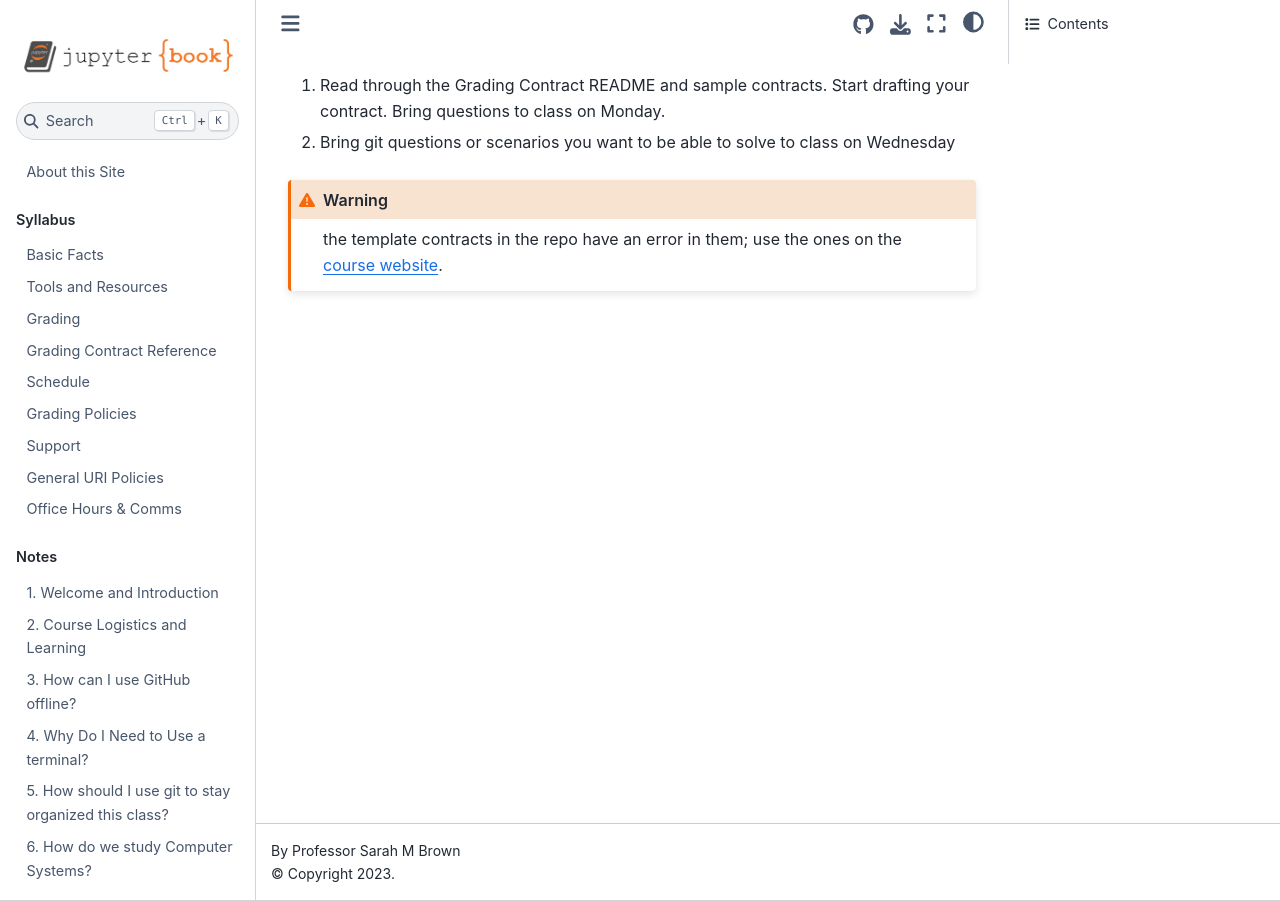
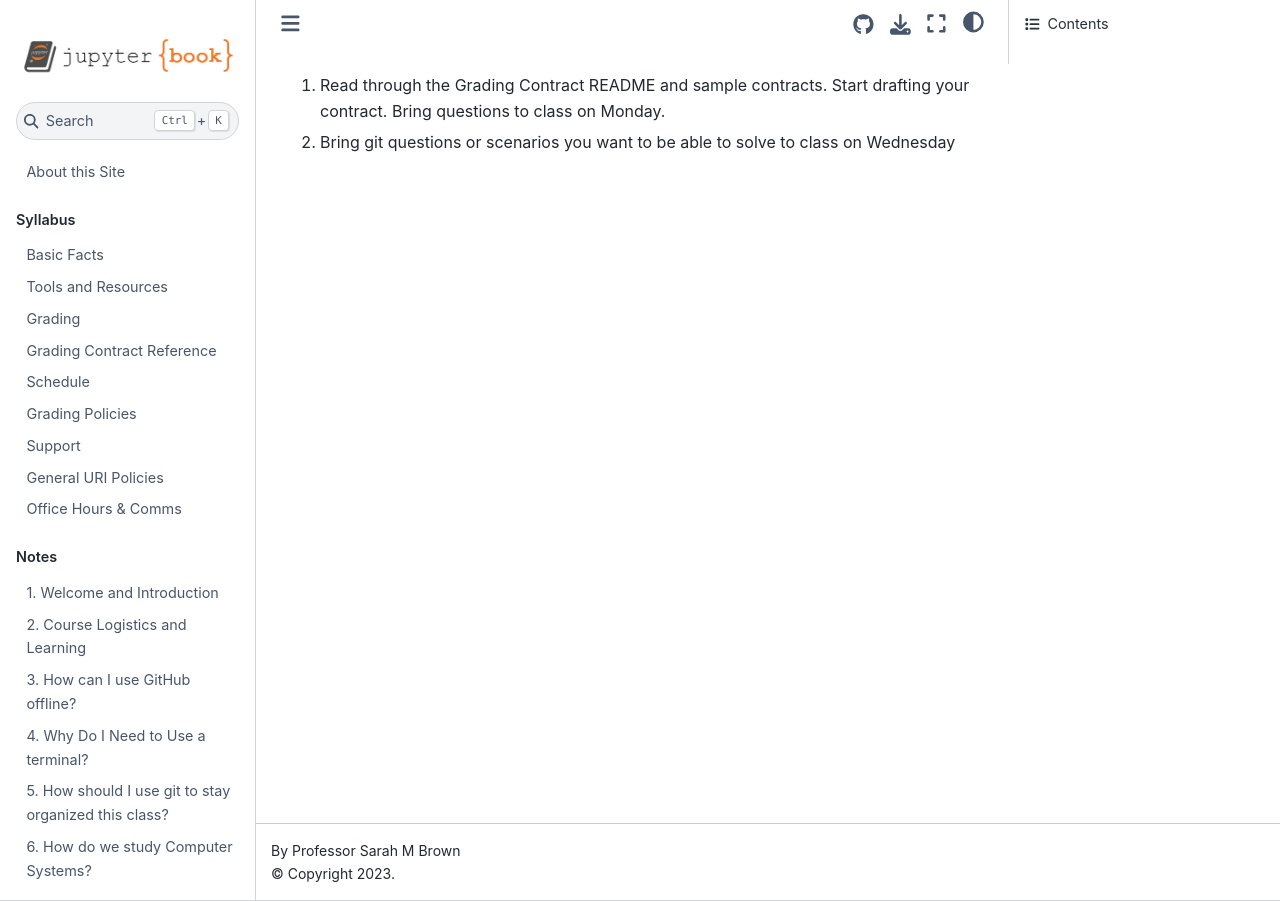
Before and after one commit to introcompsys/fall2022, a Jupyter Book: the page built from _prepare/2022-09-21.md, in a window 1280 px wide. Built offline with Jupyter Book 1.0.4 settings and Sphinx 7.4.7 and the Sphinx Book theme 1.1.4, drawn with Linux system fonts in a browser that asks for light colours; pages that are not in the unit, such as notebooks, are missing from menus.

Commit message:
minor fixes

````diff
--- a/_prepare/2022-09-21.md
+++ b/_prepare/2022-09-21.md
@@ -1,6 +1,2 @@
 1. Read through the Grading Contract README and sample contracts. Start drafting your contract. Bring questions to class on Monday.
 1. Bring git questions or scenarios you want to be able to solve to class on Wednesday
-
-```{warning}
-the template contracts in the repo have an error in them; use the ones on the [course website](https://introcompsys.github.io/fall2022/syllabus/contract.html).
-```
````
Also changed, not shown: notes/2022-09-21.md (+3 -1 lines).
